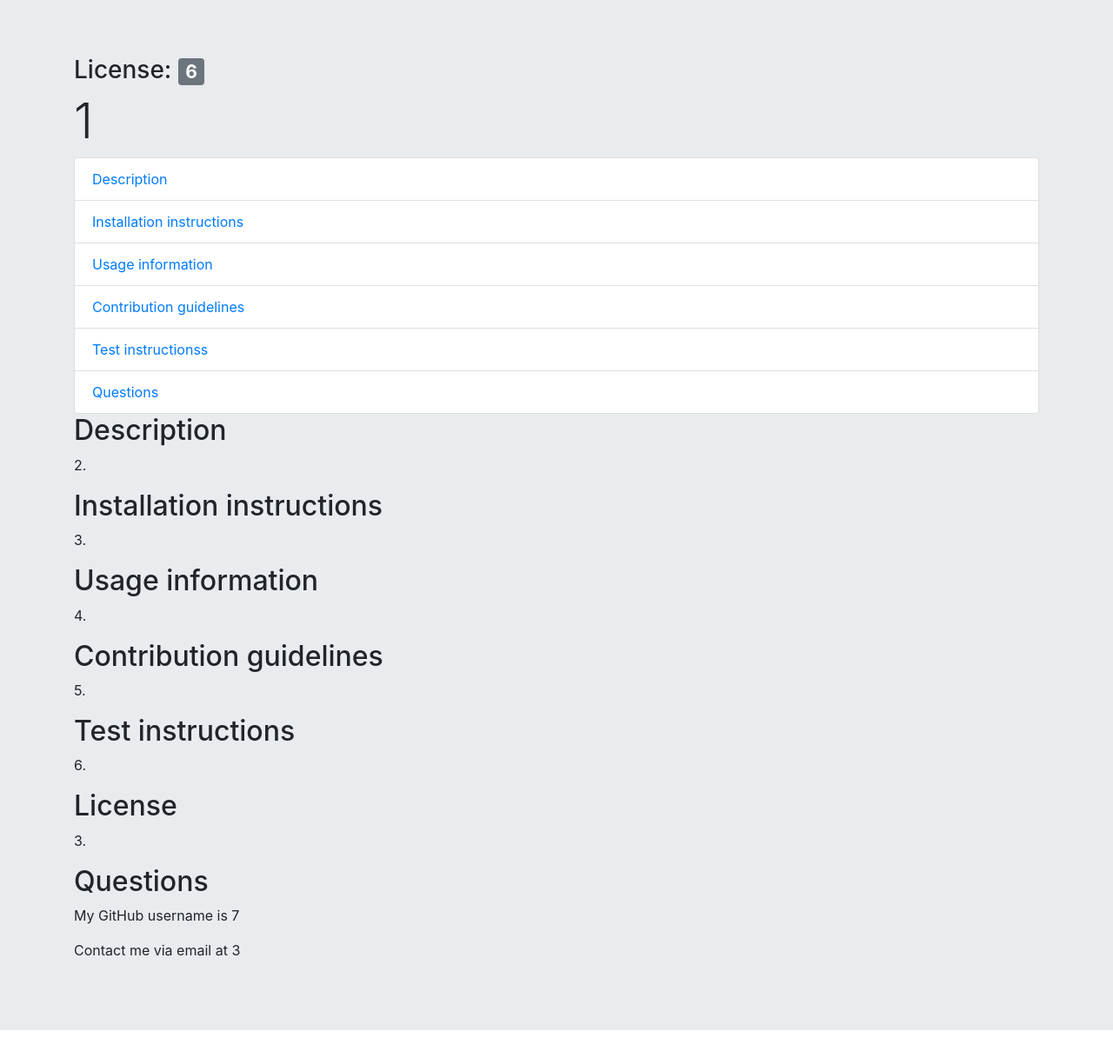
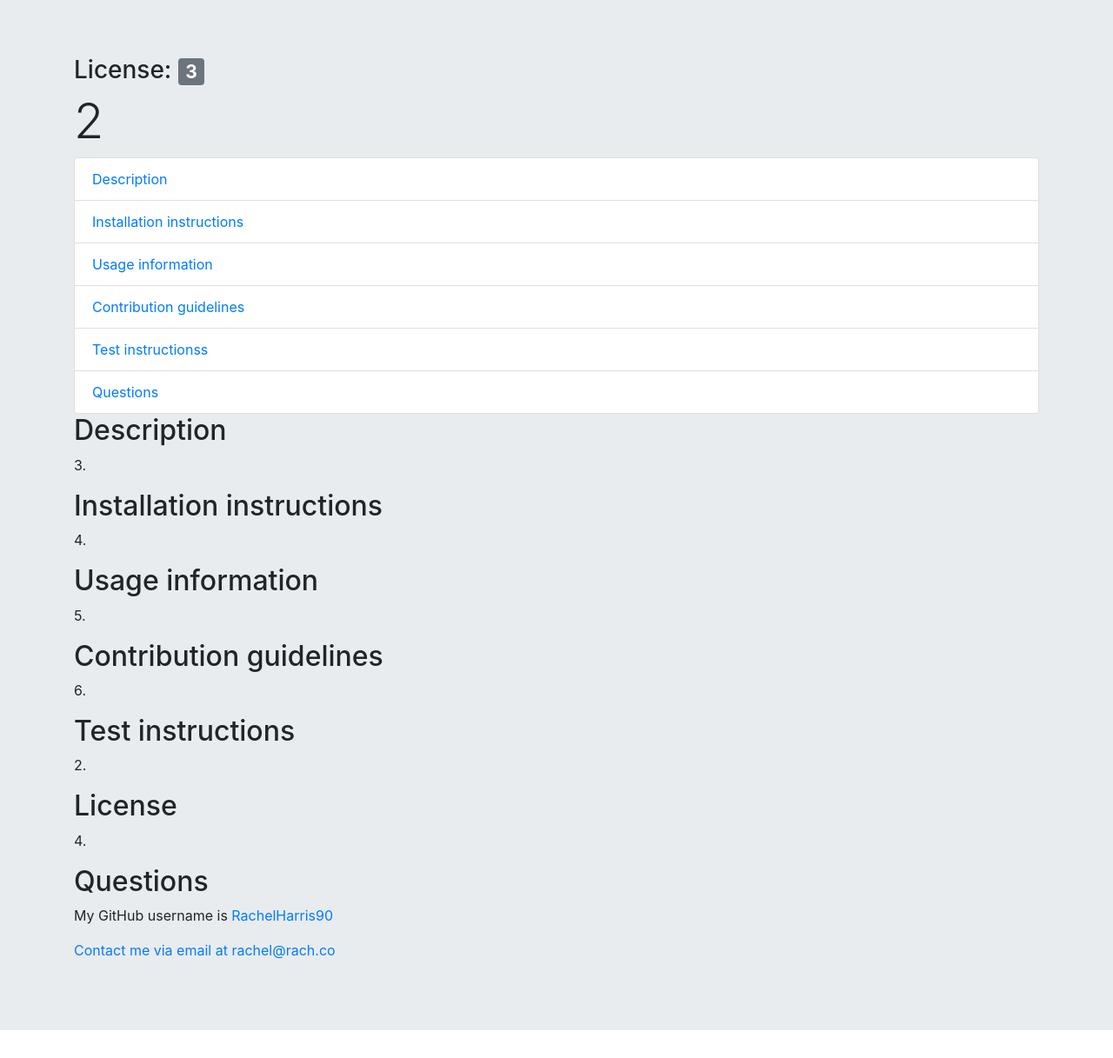
Before and after one commit to RachelHarris90/readme-generator, a website: page index.html in a window 1280 px wide. Shown: the whole page at 87% size. Drawn offline with nearby package versions, Linux system fonts and the light colour scheme.

Commit message:
Make github and email test clickable

```diff
--- a/index.html
+++ b/index.html
@@ -9,8 +9,8 @@
 <body>
   <div class="jumbotron jumbotron-fluid">
   <div class="container">
-  <h3>License: <span class="badge badge-secondary">6</span></h3>
-    <h1 class="display-4">1</h1>
+  <h3>License: <span class="badge badge-secondary">3</span></h3>
+    <h1 class="display-4">2</h1>
     <ul class="list-group">
       <li class="list-group-item"><a href="#description">Description</a></li>
       <li class="list-group-item"><a href="#installation">Installation instructions</a></li>
@@ -20,20 +20,20 @@
       <li class="list-group-item"><a href="#questions">Questions</a></li>
     </ul>
     <h2 class="display-5" id="description">Description</h2>
+      <p>3.</p>
+    <h2 class="display-5" id="installation">Installation instructions</h2>
+      <p>4.</p>
+    <h2 class="display-5" id="usage">Usage information</h2>
+      <p>5.</p>
+    <h2 class="display-5" id="contribution">Contribution guidelines</h2>
+      <p>6.</p>
+    <h2 class="display-5" id="test">Test instructions</h2>
       <p>2.</p>
-    <h2 class="display-5" id="installation">Installation instructions</h2>
-      <p>3.</p>
-    <h2 class="display-5" id="usage">Usage information</h2>
+    <h2 class="display-5" id="license">License</h2>
       <p>4.</p>
-    <h2 class="display-5" id="contribution">Contribution guidelines</h2>
-      <p>5.</p>
-    <h2 class="display-5" id="test">Test instructions</h2>
-      <p>6.</p>
-    <h2 class="display-5" id="license">License</h2>
-      <p>3.</p>
     <h2 class="display-5" id="questions">Questions</h2>
-      <p>My GitHub username is 7</p>
-      <p>Contact me via email at 3</p>
+      <p>My GitHub username is <a href="https://github.com/RachelHarris90">RachelHarris90</p>
+      <p>Contact me via email at <a href="mailto:rachel@rach.co">rachel@rach.co</a></p>
   </div>
 </div>
 </body>
--- a/index.js
+++ b/index.js
@@ -87,8 +87,8 @@ const generateHTML = ({ title, description, installation, usage, contribution, t
     <h2 class="display-5" id="license">License</h2>
       <p>${installation}.</p>
     <h2 class="display-5" id="questions">Questions</h2>
-      <p>My GitHub username is ${github}</p>
-      <p>Contact me via email at <a href="mailto:${email}">${email}< /a></p>
+      <p>My GitHub username is <a href="https://github.com/${github}">${github}</a></p>
+      <p>Contact me via email at <a href="mailto:${email}">${email}</a></p>
   </div>
 </div>
 </body>
```
